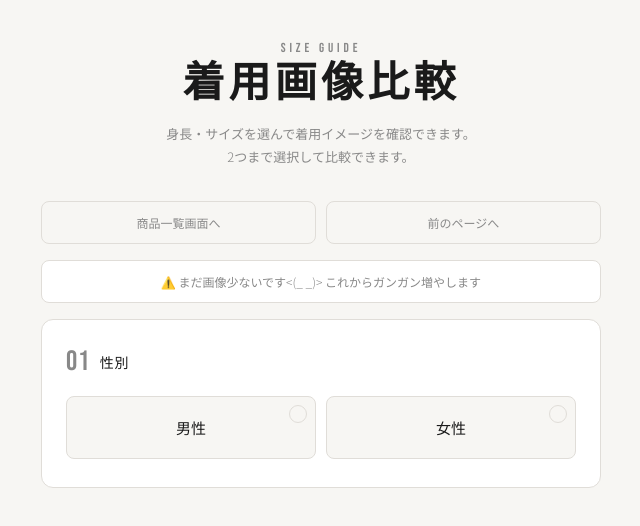
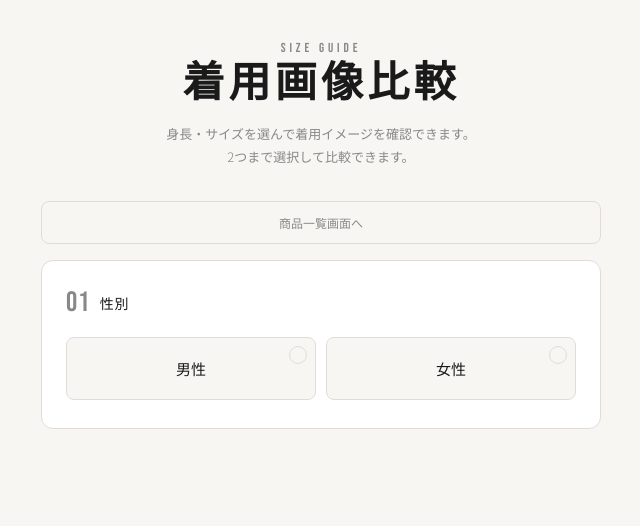
Before and after one commit to taisei0824/height-image-display, a plain HTML site: page index.html in a window 1280 px wide. Shown: the whole page, without its empty margins (319-959 px from the left). Drawn offline with Linux system fonts and the light colour scheme.

Commit message:
Update index.html

```diff
--- a/index.html
+++ b/index.html
@@ -19,11 +19,6 @@
     <!-- ナビゲーションボタン -->
     <div class="nav-links">
       <button class="nav-link" id="homeButton">商品一覧画面へ</button>
-      <button class="nav-link" id="backButton">前のページへ</button>
-    </div>
-
-    <div class="notice">
-      ⚠️ まだ画像少ないです&lt;(_ _)&gt; これからガンガン増やします
     </div>
 
     <!-- =============================================
```
